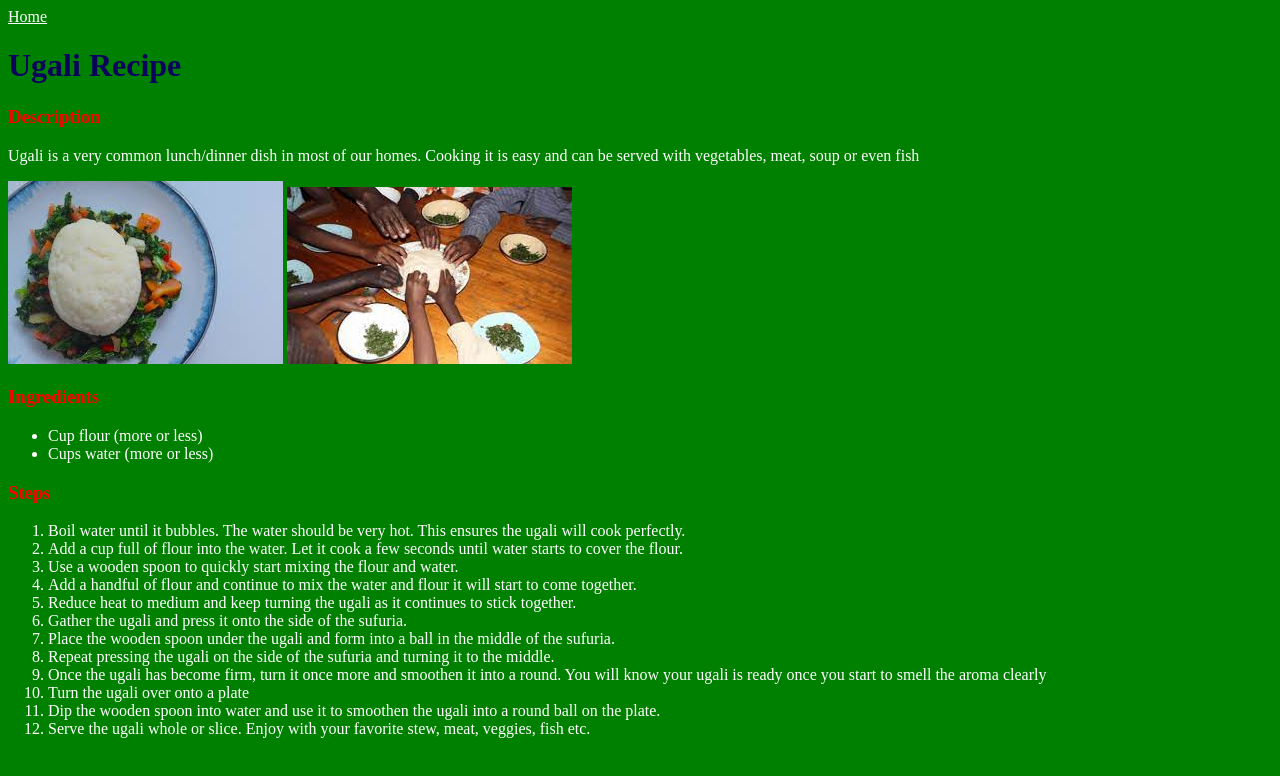
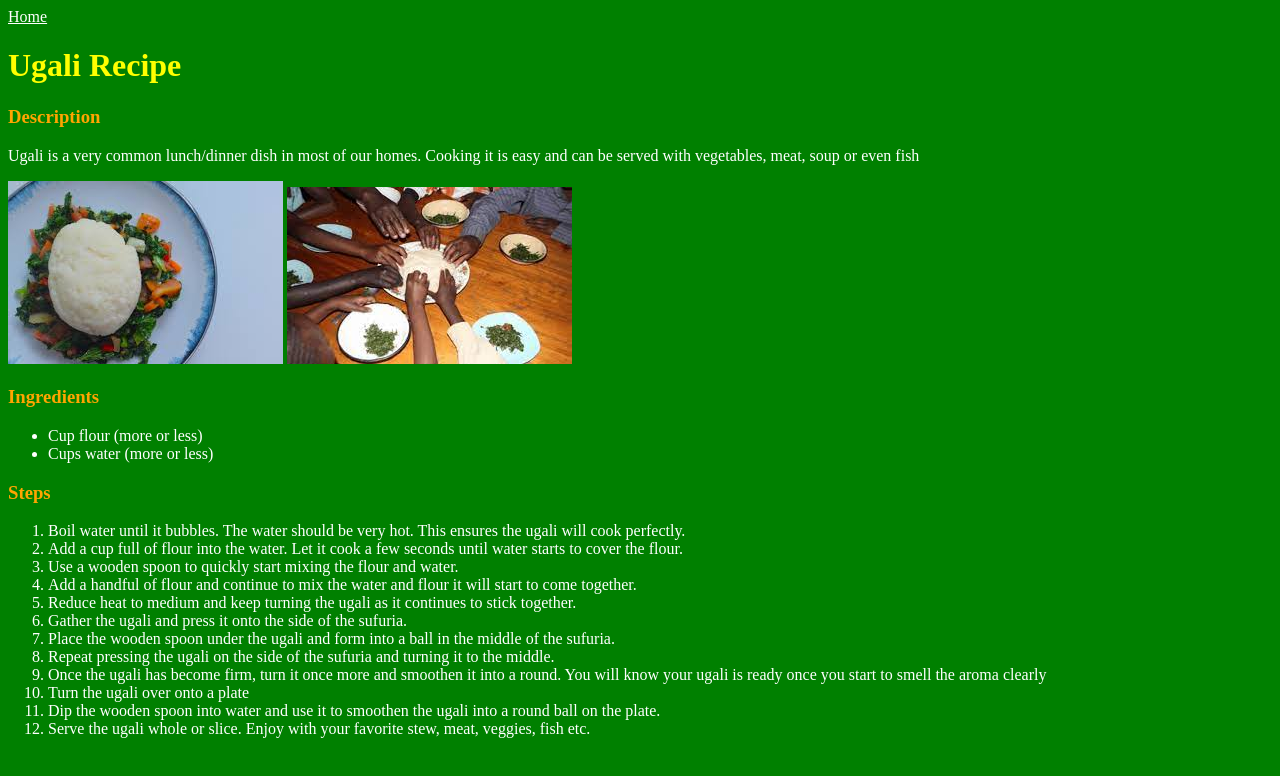
Before and after one commit to kiboma2021/Odin_project, a plain HTML site: page Recipes/kenyan-recipes/ugali.html in a window 1280 px wide. Drawn offline with Linux system fonts and the light colour scheme.

Commit message:
applying css to my pages

```diff
--- a/Recipes/css/styles.css
+++ b/Recipes/css/styles.css
@@ -10,13 +10,13 @@ div{
 }
 
 h3{
-    color: red;
+    color: orange;
 }
 
 /* Class selectors */
 
 .heading-text{
-    color: rgb(9, 3, 92);
+    color: yellow;
 }
 
 /* ID selectors */
```
